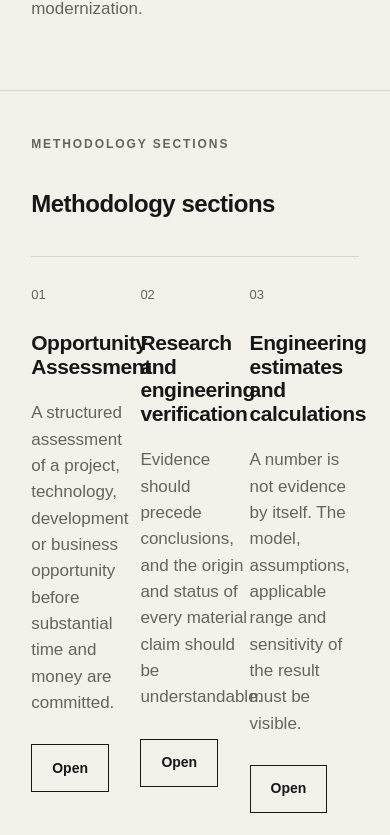
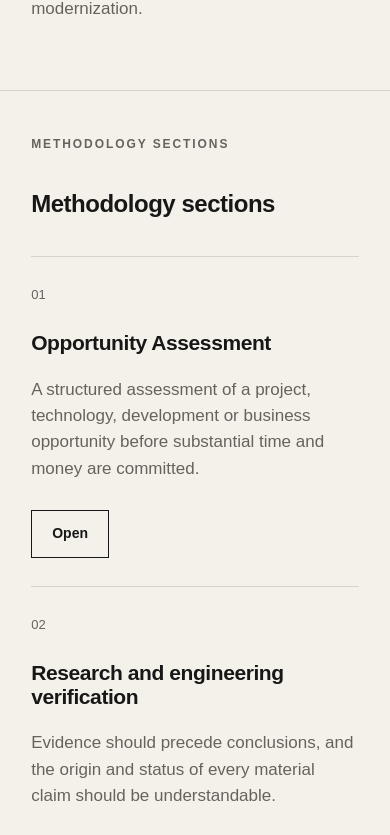
Before and after one commit to oikua66/damp-diagnostics, a Next.js app: page /en/methodology in a window 390 px wide. Shown: the part 1156-1991 px from the top of the page. Built offline with nearby package versions, Linux system fonts and the light colour scheme; no server answers.

Commit message:
Fix methodology card grid responsiveness

```diff
--- a/app/[lang]/methodology/page.tsx
+++ b/app/[lang]/methodology/page.tsx
@@ -117,7 +117,7 @@ export default async function MethodologyPage({ params }: Props) {
           <p className="eyebrow">{t.pagesTitle}</p>
           <h2>{t.pagesTitle}</h2>
         </div>
-        <div className="cards" style={{ gridTemplateColumns: 'repeat(3, minmax(0, 1fr))', rowGap: 24 }}>
+        <div className="cards">
           {methodologySlugs.map((slug, index) => {
             const page = m.pages[slug];
             return (
```
